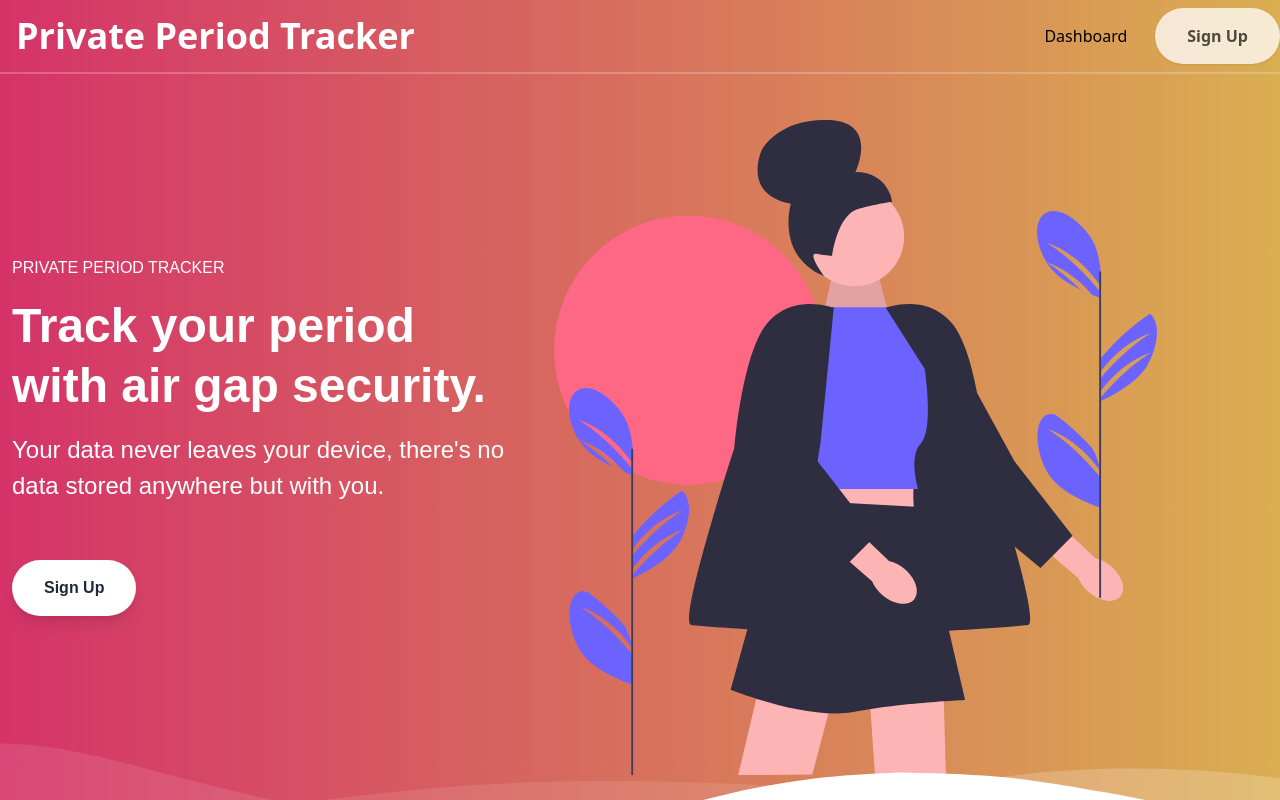
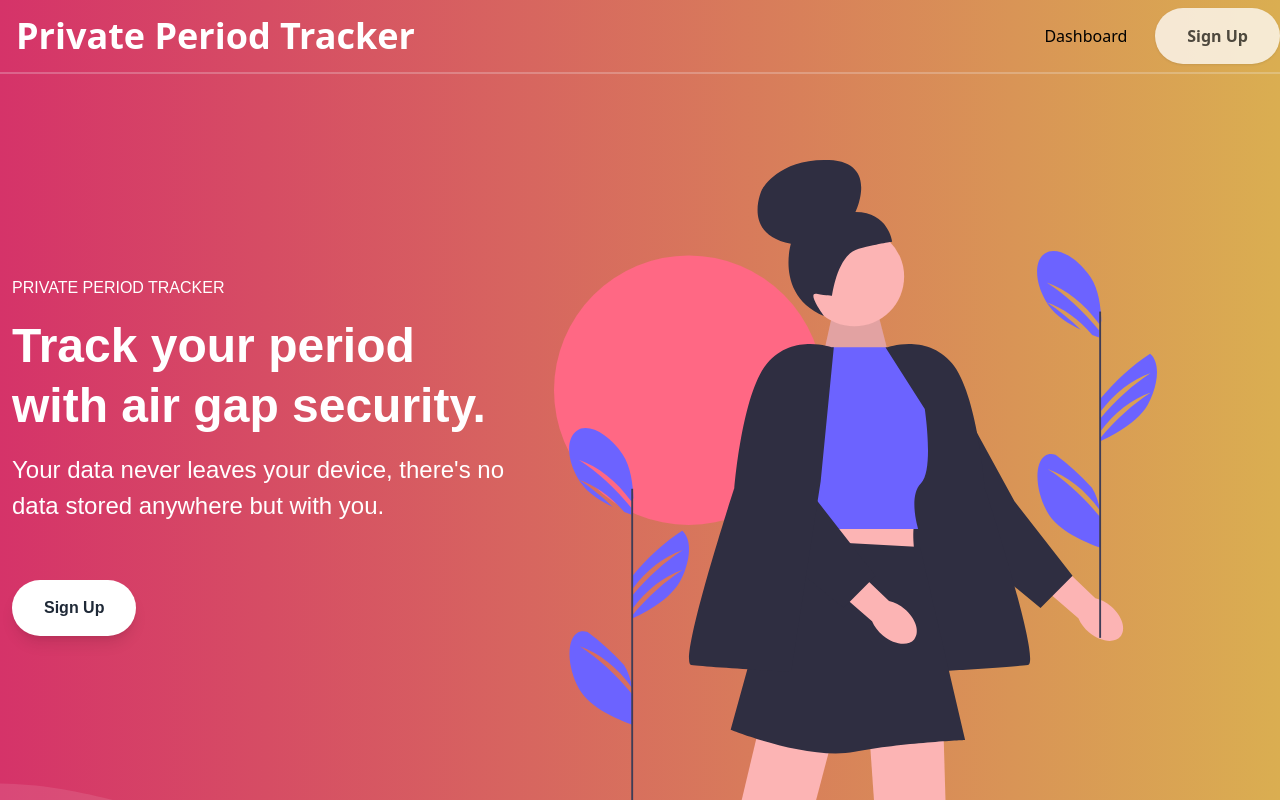
Before and after one commit to maxheckel/private-period-tracker, a Vue app: page / in a window 1280 px wide. Shown: the top 800 px of the page. Built offline with nearby package versions, Linux system fonts and the light colour scheme.

Commit message:
Scroll fi

```diff
--- a/src/views/HomeView.vue
+++ b/src/views/HomeView.vue
@@ -32,7 +32,7 @@ import opensource from "./../assets/open-source.svg";
         </div>
         <!--Right Col-->
         <div class="w-full md:w-3/5 py-6 text-center">
-          <img class="w-full md:w-4/5 z-50 ml-10 rounded-3xl " :src="woman" />
+          <img class="w-full md:w-4/5 z-50 md:ml-10 mt-10 rounded-3xl max-w-full	" :src="woman" />
         </div>
       </div>
     </div>
```
